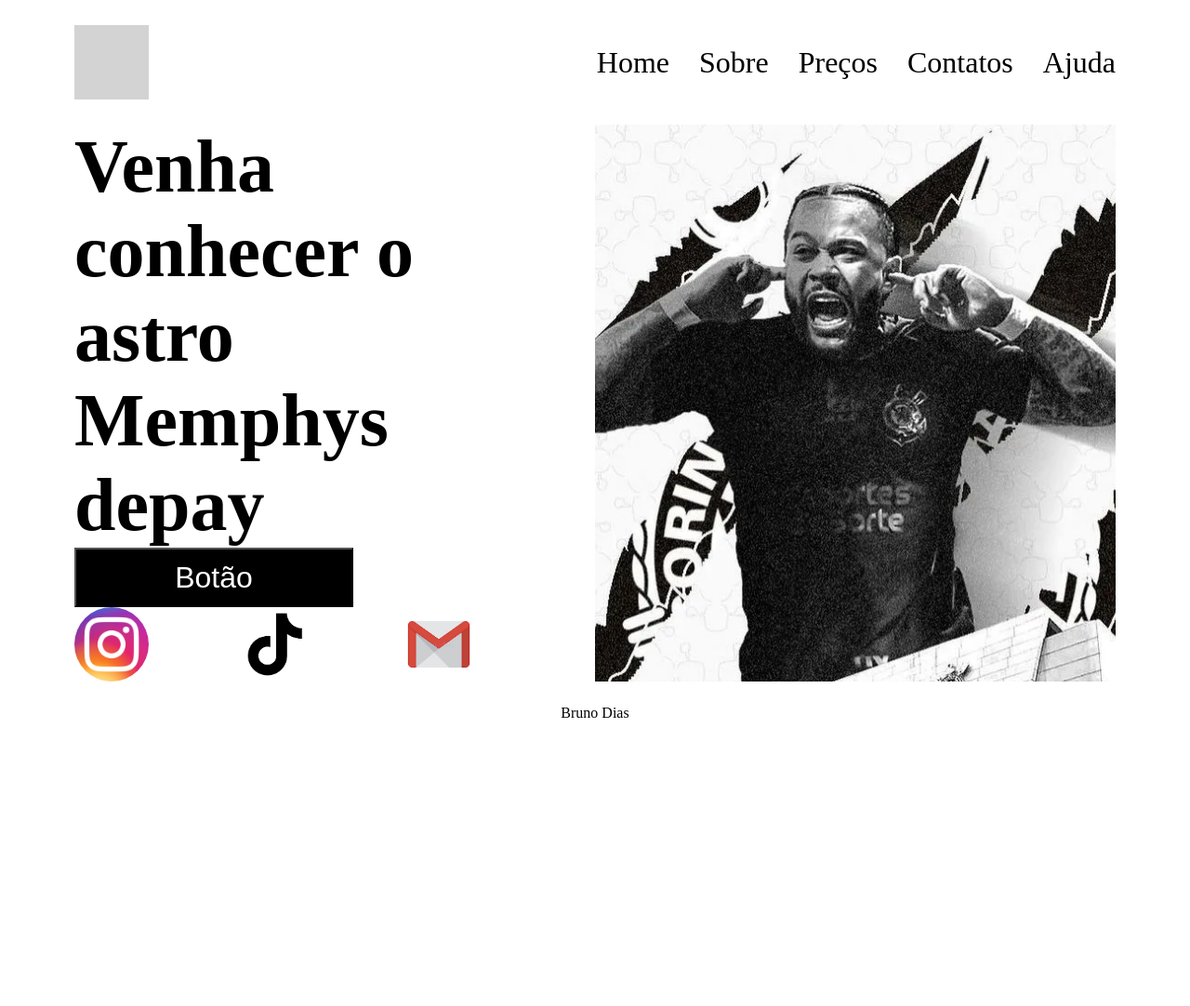
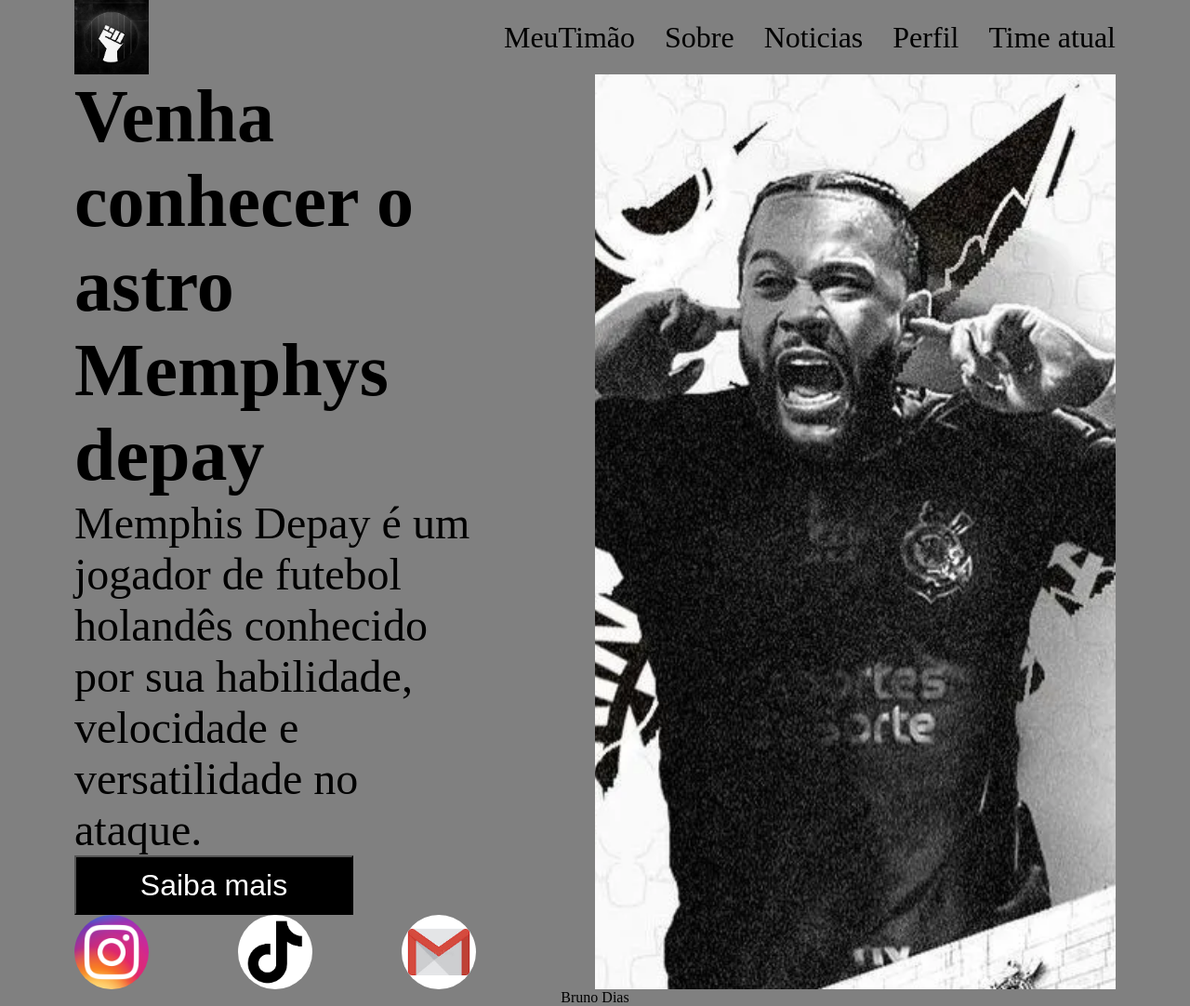
Before and after one commit to brunohdiass/layout-ba, a plain HTML site: page index.html in a window 1280 px wide. Shown: the whole page at 93% size. Before the commit the page ends 800 px from the top, so only its background shows below. Drawn offline with Linux system fonts and the light colour scheme.

Commit message:
header e destaque concluido

```diff
--- a/index.html
+++ b/index.html
@@ -8,25 +8,24 @@
     <title>Layout</title>
 </head>
 <body>
-    <img src="./depay.webp" alt="">
     <header>
         <div class="logo"></div>
         <nav class="menu">
             <ul>
-                <li><a href="#">Home</a></li>
-                <li><a href="#">Sobre</a></li>
-                <li><a href="#">Preços</a></li>
-                <li><a href="#">Contatos</a></li>
-                <li><a href="#">Ajuda</a></li>
+                <li><a href="https://www.meutimao.com.br/">MeuTimão</a></li>
+                <li><a href="https://pt.wikipedia.org/wiki/Memphis_Depay">Sobre</a></li>
+                <li><a href="https://www.uol.com.br/esporte/futebol/ultimas-noticias/2024/09/12/corinthians-confirma-ausencia-de-memphis-depay-na-copa-do-brasil.htm">Noticias</a></li>
+                <li><a href="https://www.transfermarkt.com.br/memphis-depay/profil/spieler/167850">Perfil</a></li>
+                <li><a href="https://www.corinthians.com.br/">Time atual</a></li>
             </ul>
         </nav>
     </header>
     <main>
         <div class="conteudo">
             <h1>Venha conhecer o astro Memphys depay</h1>
-            <p></p>
+            <p>Memphis Depay é um jogador de futebol holandês conhecido por sua habilidade, velocidade e versatilidade no ataque.</p>
             <div class="acao">
-                <button><a href="#">Botão</a></button>
+                <button><a href="https://pt.wikipedia.org/wiki/Memphis_Depay">Saiba mais</a></button>
             </div>
             <div class="social">
                 <div class="instagram"></div>
--- a/style.css
+++ b/style.css
@@ -18,6 +18,7 @@ body{
     display: flex;
     flex-direction: column;
     padding-inline: 80px;
+    background-color: grey;
 }
 header{
     height: 200px;
@@ -28,8 +29,11 @@ header{
 .logo{
     height: 80px;
     width: 80px;
-    background-color: lightgray;
     align-items: center;
+    background-image: url(./img/logo\ mwu\ timao.jpeg);
+    background-size: cover;
+    background-position: center;
+    background-repeat: no-repeat;
 }
 .menu ul{
     display: flex;
@@ -75,19 +79,19 @@ main{
     background-color: lightgray;
 }
 .social div.instagram{
-    background-image: url(./Instagram_icon.png);
+    background-image: url(./img/Instagram_icon.png);
     background-size: cover;
     background-position: center;
     background-repeat: no-repeat;
 }
 .social div.tiktok{
-    background-image: url(./tiktok.png);
+    background-image: url(./img/tiktok.png);
     background-size: cover;
     background-position: center;
     background-repeat: no-repeat;
 }
 .social div.email{
-    background-image: url(./email.jpeg);
+    background-image: url(./img/email.jpeg);
     background-size: cover;
     background-position: center;
     background-repeat: no-repeat;
@@ -96,7 +100,7 @@ main{
 .destaque{
     width: 50%;
     background-color: aliceblue;
-    background-image: url(./corinthians-depay_028dce-e1725924304857.webp);
+    background-image: url(./img/corinthians-depay_028dce-e1725924304857.webp);
     background-size: cover;
     background-position: center;
     background-repeat: no-repeat;
```
Also changed, not shown: img/Instagram_icon.png (renamed from Instagram_icon.png), img/corinthians-depay_028dce-e1725924304857.webp (renamed from corinthians-depay_028dce-e1725924304857.webp), img/depay.png (added), img/email.jpeg (renamed from email.jpeg), img/logo mwu timao.jpeg (added), img/tiktok.png (renamed from tiktok.png).
